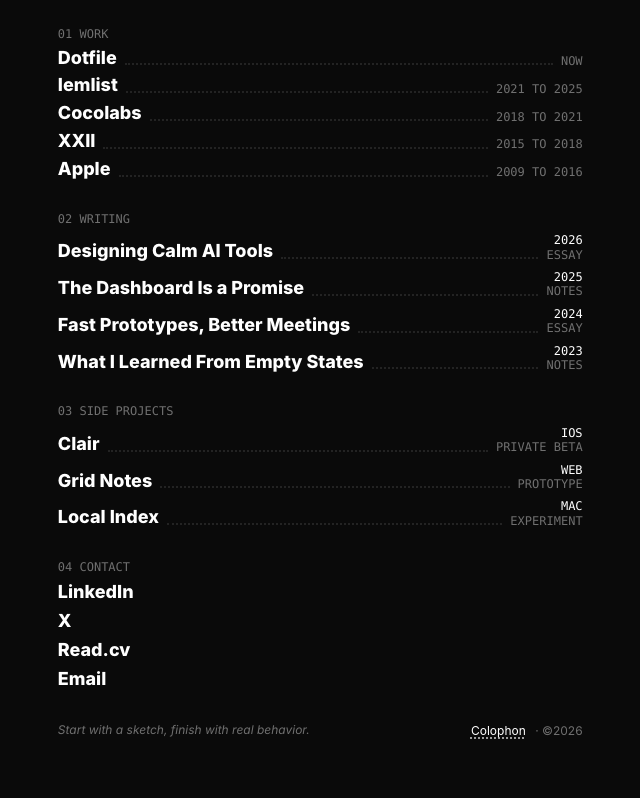
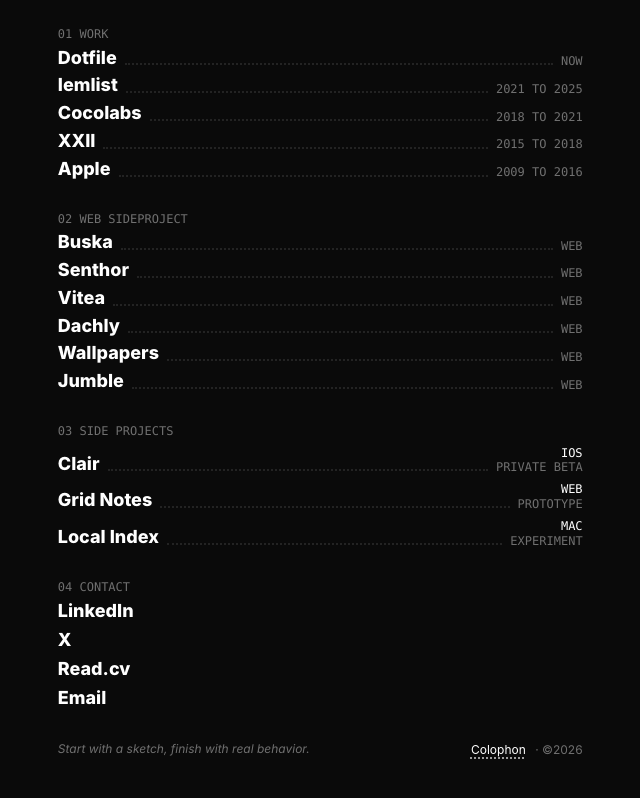
Before and after one commit to pulssart/portfolio, a website built with Vite: page index.html in a window 1280 px wide. Shown: the part 933-1731 px from the top of the page, without its empty margins (19-659 px from the left). Built offline with nearby package versions, Linux system fonts and the light colour scheme.

Commit message:
Update web side projects

```diff
--- a/index.html
+++ b/index.html
@@ -48,12 +48,14 @@
       </section>
 
       <section class="section list-section">
-        <h2>02 Writing</h2>
+        <h2>02 Web Sideproject</h2>
         <ol>
-          <li><a href="https://example.com" target="_blank" rel="noreferrer">Designing Calm AI Tools</a><span><b>2026</b> Essay</span></li>
-          <li><a href="https://example.com" target="_blank" rel="noreferrer">The Dashboard Is a Promise</a><span><b>2025</b> Notes</span></li>
-          <li><a href="https://example.com" target="_blank" rel="noreferrer">Fast Prototypes, Better Meetings</a><span><b>2024</b> Essay</span></li>
-          <li><a href="https://example.com" target="_blank" rel="noreferrer">What I Learned From Empty States</a><span><b>2023</b> Notes</span></li>
+          <li><a href="https://example.com" target="_blank" rel="noreferrer">Buska</a><span>Web</span></li>
+          <li><a href="https://example.com" target="_blank" rel="noreferrer">Senthor</a><span>Web</span></li>
+          <li><a href="https://example.com" target="_blank" rel="noreferrer">Vitea</a><span>Web</span></li>
+          <li><a href="https://example.com" target="_blank" rel="noreferrer">Dachly</a><span>Web</span></li>
+          <li><a href="https://example.com" target="_blank" rel="noreferrer">Wallpapers</a><span>Web</span></li>
+          <li><a href="https://example.com" target="_blank" rel="noreferrer">Jumble</a><span>Web</span></li>
         </ol>
       </section>
 
```
